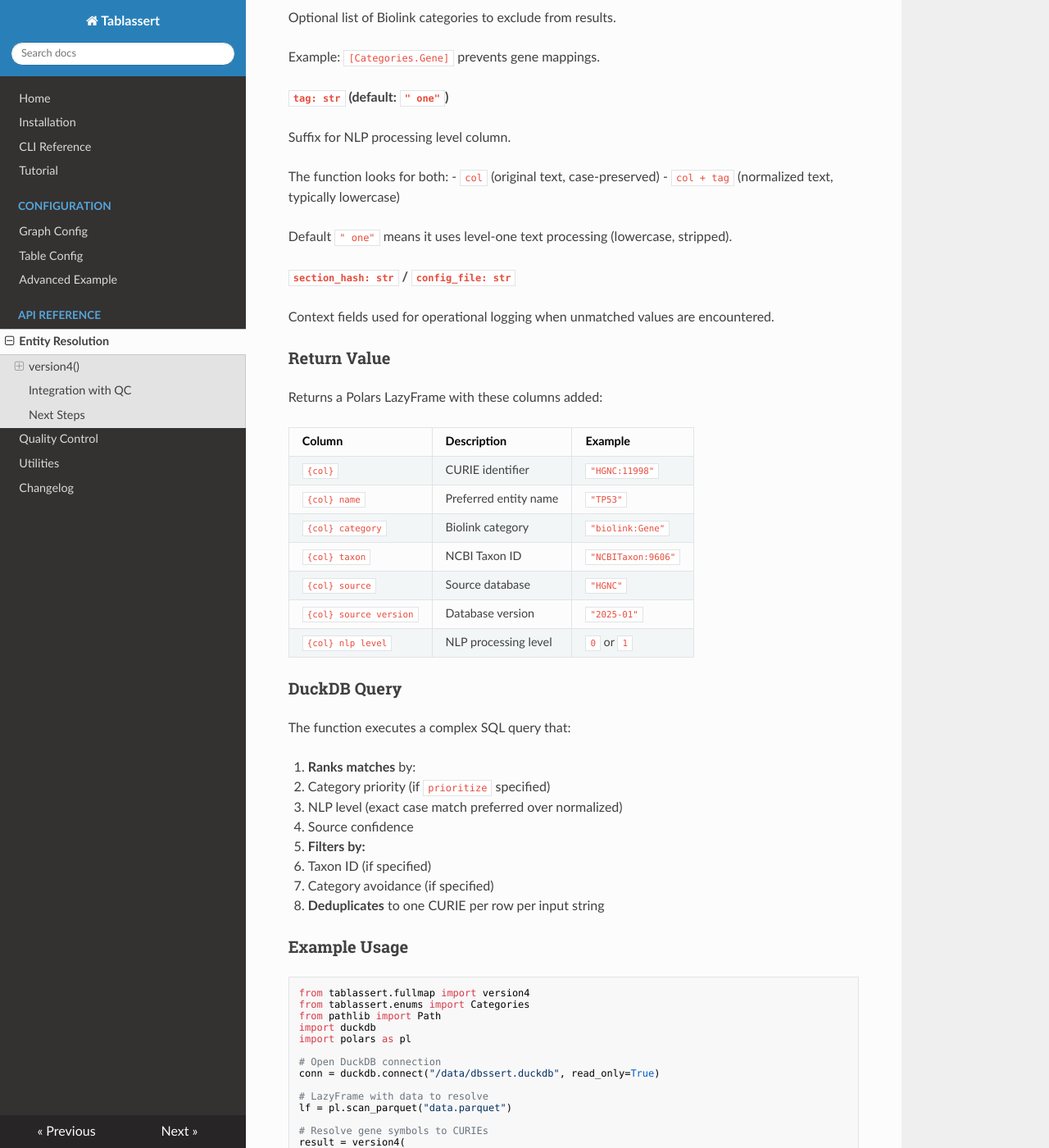
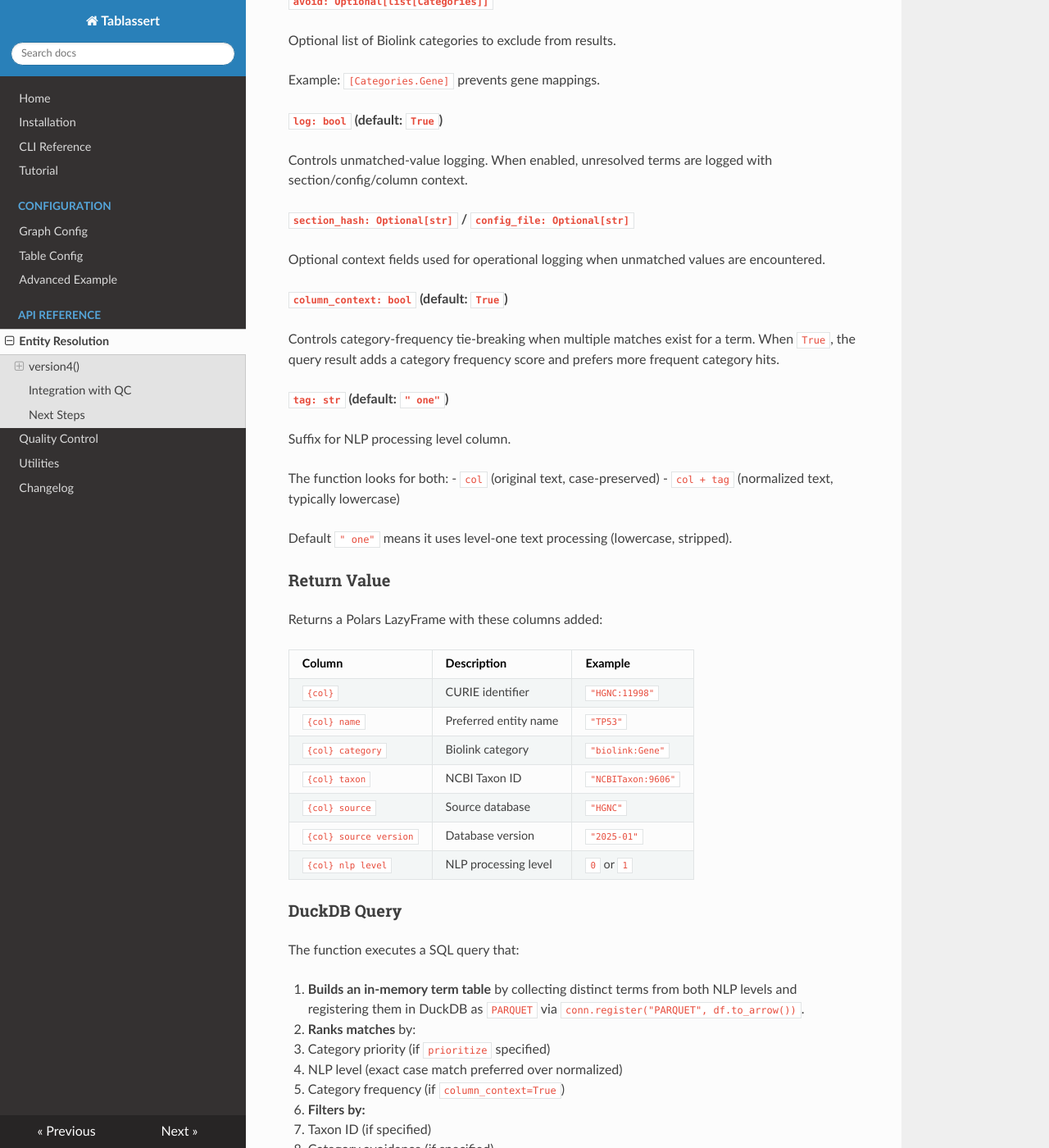
Before and after one commit to SkyeAv/Tablassert3.0.0, an MkDocs documentation site: the page built from docs/api/fullmap.md, in a window 1280 px wide and 1400 px high, scrolled down 1351 px. Shown: the whole window at 82% size. Built offline with MkDocs 1.6.1, drawn with Linux system fonts in a browser that asks for light colours; nearby versions of some CDN libraries; some of the changed text lies outside the part shown.

````diff
--- a/docs/api/fullmap.md
+++ b/docs/api/fullmap.md
@@ -13,11 +13,13 @@ def version4(
   lf: pl.LazyFrame,
   col: str,
   conn: object,
-  taxon: Optional[str],
-  prioritize: Optional[list[Categories]],
-  avoid: Optional[list[Categories]],
-  section_hash: str,
-  config_file: str,
+  taxon: Optional[str] = None,
+  prioritize: Optional[list[Categories]] = None,
+  avoid: Optional[list[Categories]] = None,
+  log: bool = True,
+  section_hash: Optional[str] = None,
+  config_file: Optional[str] = None,
+  column_context: bool = True,
   tag: str = " one"
 ) -> pl.LazyFrame
 ```
@@ -61,6 +63,18 @@ Optional list of Biolink categories to exclude from results.
 
 Example: `[Categories.Gene]` prevents gene mappings.
 
+**`log: bool` (default: `True`)**
+
+Controls unmatched-value logging. When enabled, unresolved terms are logged with section/config/column context.
+
+**`section_hash: Optional[str]` / `config_file: Optional[str]`**
+
+Optional context fields used for operational logging when unmatched values are encountered.
+
+**`column_context: bool` (default: `True`)**
+
+Controls category-frequency tie-breaking when multiple matches exist for a term. When `True`, the query result adds a category frequency score and prefers more frequent category hits.
+
 **`tag: str` (default: `" one"`)**
 
 Suffix for NLP processing level column.
@@ -91,25 +101,26 @@ Returns a Polars LazyFrame with these columns added:
 
 ### DuckDB Query
 
-The function executes a complex SQL query that:
+The function executes a SQL query that:
 
-1. **Ranks matches** by:
+1. **Builds an in-memory term table** by collecting distinct terms from both NLP levels and registering them in DuckDB as `PARQUET` via `conn.register("PARQUET", df.to_arrow())`.
+
+2. **Ranks matches** by:
    - Category priority (if `prioritize` specified)
    - NLP level (exact case match preferred over normalized)
-   - Source confidence
+   - Category frequency (if `column_context=True`)
 
-2. **Filters by:**
+3. **Filters by:**
    - Taxon ID (if specified)
    - Category avoidance (if specified)
 
-3. **Deduplicates** to one CURIE per row per input string
+4. **Deduplicates** to one CURIE per input string
 
 ### Example Usage
 
 ```python
 from tablassert.fullmap import version4
 from tablassert.enums import Categories
-from pathlib import Path
 import duckdb
 import polars as pl
 
@@ -127,8 +138,10 @@ result = version4(
   taxon="9606",  # Human only
   prioritize=[Categories.Gene],
   avoid=[Categories.Protein],
+  log=True,
   section_hash="tutorial-section",
   config_file="tutorial-table.yaml",
+  column_context=True,
   tag=" one"
 )
 
````
Also changed, not shown: other parts of docs/api/fullmap.md (+0 -4 lines), CHANGELOG.md (+15 -0 lines), docs/api/qc.md (+7 -9 lines), docs/cli.md (+1 -1 lines).
